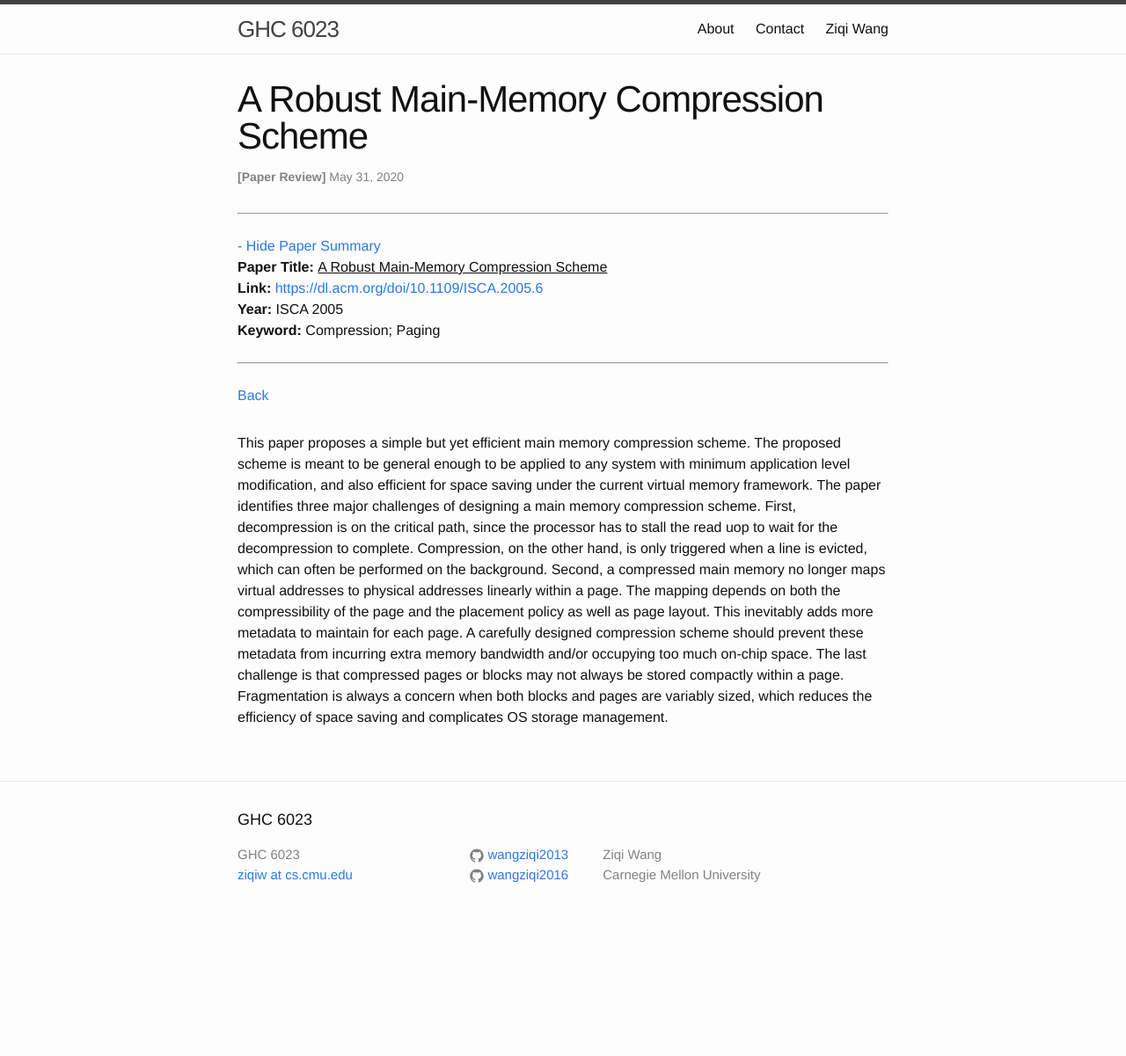
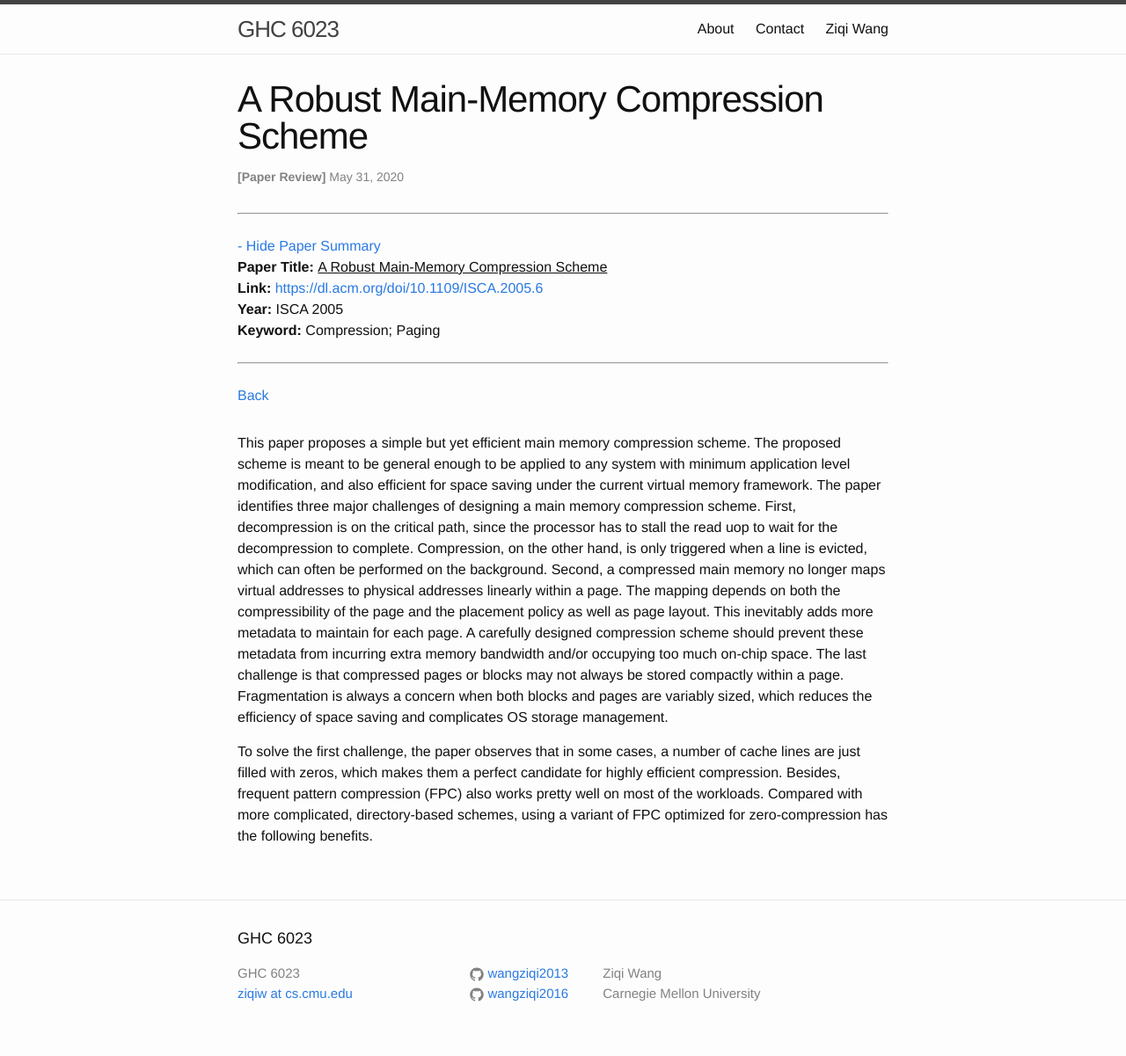
Before and after one commit to wangziqi2013/wangziqi2013.github.io, a Jekyll site: the page built from _posts/2020-05-31-a-robust-main-mem-compression-scheme.markdown, in a window 1280 px wide. Shown: the whole page at 88% size. Built offline with Jekyll 4.4.1, drawn with Linux system fonts in a browser that asks for light colours; before the commit the page ends 1066 px from its top, so only the background shows below that.

Commit message:
Adding FPC

```diff
--- a/_posts/2020-05-31-a-robust-main-mem-compression-scheme.markdown
+++ b/_posts/2020-05-31-a-robust-main-mem-compression-scheme.markdown
@@ -25,3 +25,8 @@ designed compression scheme should prevent these metadata from incurring extra m
 much on-chip space. The last challenge is that compressed pages or blocks may not always be stored compactly within
 a page. Fragmentation is always a concern when both blocks and pages are variably sized, which reduces the efficiency
 of space saving and complicates OS storage management.
+
+To solve the first challenge, the paper observes that in some cases, a number of cache lines are just filled with zeros,
+which makes them a perfect candidate for highly efficient compression. Besides, frequent pattern compression (FPC) also
+works pretty well on most of the workloads. Compared with more complicated, directory-based schemes, using a variant
+of FPC optimized for zero-compression has the following benefits.
```
